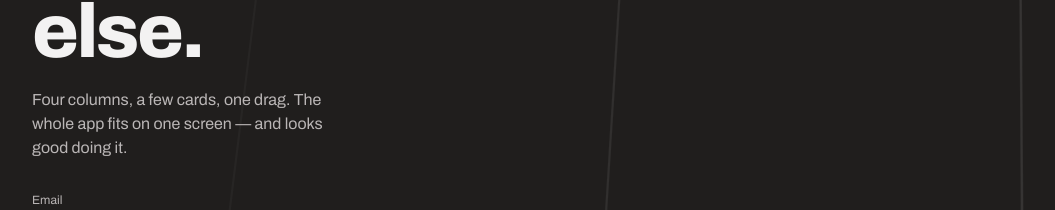
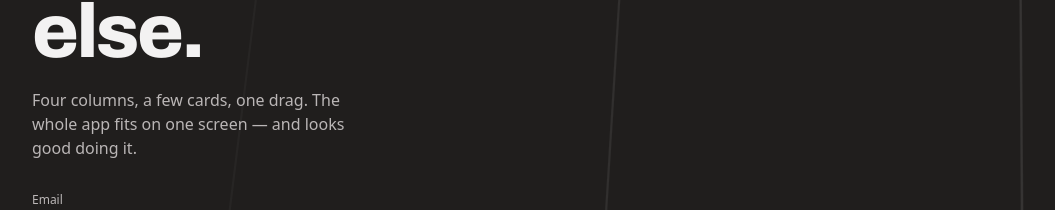
Before and after one commit to Koi725/stackflow, a Next.js app in the folder frontend/: page /login in a window 1280 px wide. Shown: the part 395-605 px from the top of the page, without its empty margins (40-1095 px from the left). Built offline with nearby package versions, Linux system fonts and the light colour scheme.

Commit message:
style(ui): system UI font, display font for logo and hero only

```diff
--- a/frontend/app/layout.tsx
+++ b/frontend/app/layout.tsx
@@ -2,7 +2,10 @@ import type { Metadata } from "next";
 import { Archivo } from "next/font/google";
 import "./globals.css";
 
-const archivo = Archivo({ subsets: ["latin"], weight: ["400", "600", "800"], variable: "--font-archivo" });
+// Archivo is kept ONLY as the display face for the logo/hero headline (font-display).
+// Body/UI text uses the clean system UI stack (see tailwind.config.ts › fontFamily.sans)
+// for a calm, highly-readable, Telegram/native feel.
+const archivo = Archivo({ subsets: ["latin"], weight: ["800"], variable: "--font-archivo", display: "swap" });
 
 export const metadata: Metadata = { title: "Stackflow", description: "Move work. Nothing else." };
 
--- a/frontend/app/login/page.tsx
+++ b/frontend/app/login/page.tsx
@@ -28,7 +28,7 @@ export default function LoginPage() {
         <Logo size={30} />
         <div>
           <div className="mb-3.5 flex items-center gap-2 text-[11px] uppercase tracking-[0.14em] text-accent"><span className="h-2 w-2 bg-accent animate-pulse2" />Open-source kanban</div>
-          <h1 className="mb-[18px] text-[clamp(40px,6.5vw,76px)] font-extrabold leading-[0.98] tracking-[-0.035em] [text-wrap:balance]">Move work.<br />Nothing else.</h1>
+          <h1 className="mb-[18px] font-display text-[clamp(40px,6.5vw,76px)] font-extrabold leading-[0.98] tracking-[-0.035em] [text-wrap:balance]">Move work.<br />Nothing else.</h1>
           <p className="max-w-[36ch] text-base text-muted [text-wrap:pretty]">Four columns, a few cards, one drag. The whole app fits on one screen — and looks good doing it.</p>
         </div>
         <form onSubmit={submit} className="flex flex-col gap-3.5">
--- a/frontend/components/Logo.tsx
+++ b/frontend/components/Logo.tsx
@@ -6,7 +6,7 @@ export function Logo({ size = 24, wordmark = true, className = "" }: { size?: nu
         <rect x="8" y="13" width="18" height="6" fill="currentColor" />
         <rect x="14" y="22" width="16" height="6" fill="#ec3013" />
       </svg>
-      {wordmark && <span className="font-extrabold tracking-[-0.02em]" style={{ fontSize: size * 0.72 }}>Stackflow</span>}
+      {wordmark && <span className="font-display font-extrabold tracking-[-0.02em]" style={{ fontSize: size * 0.72 }}>Stackflow</span>}
     </span>
   );
 }
--- a/frontend/tailwind.config.ts
+++ b/frontend/tailwind.config.ts
@@ -3,7 +3,12 @@ import type { Config } from "tailwindcss";
 export default {
   content: ["./app/**/*.{ts,tsx}", "./components/**/*.{ts,tsx}"],
   theme: {
-    fontFamily: { sans: ["var(--font-archivo)", "system-ui", "sans-serif"] },
+    fontFamily: {
+      // Clean, serious system UI stack for all body/UI text.
+      sans: ["system-ui", "-apple-system", "BlinkMacSystemFont", "Segoe UI", "Roboto", "Helvetica Neue", "Arial", "sans-serif"],
+      // Bold display face — used only for the logo wordmark and the hero headline.
+      display: ["var(--font-archivo)", "system-ui", "sans-serif"],
+    },
     borderRadius: { none: "0", DEFAULT: "0", sm: "0", md: "0", lg: "0", full: "0" },
     extend: {
       colors: {
```
